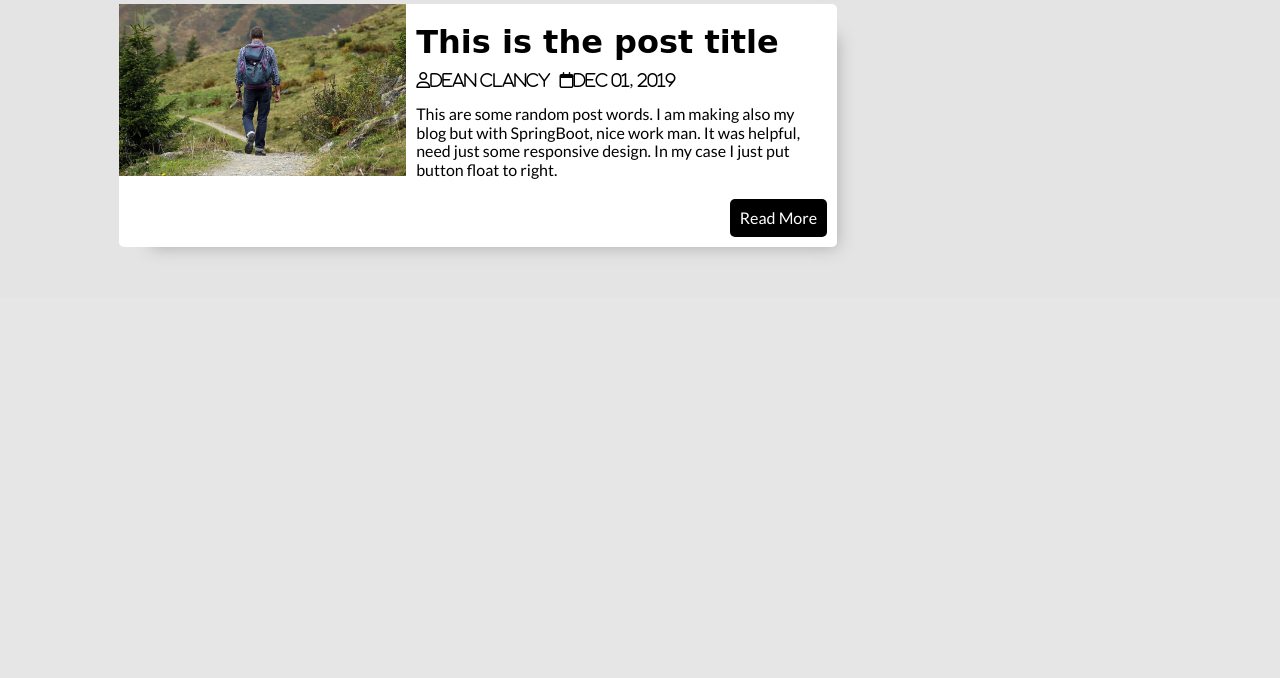
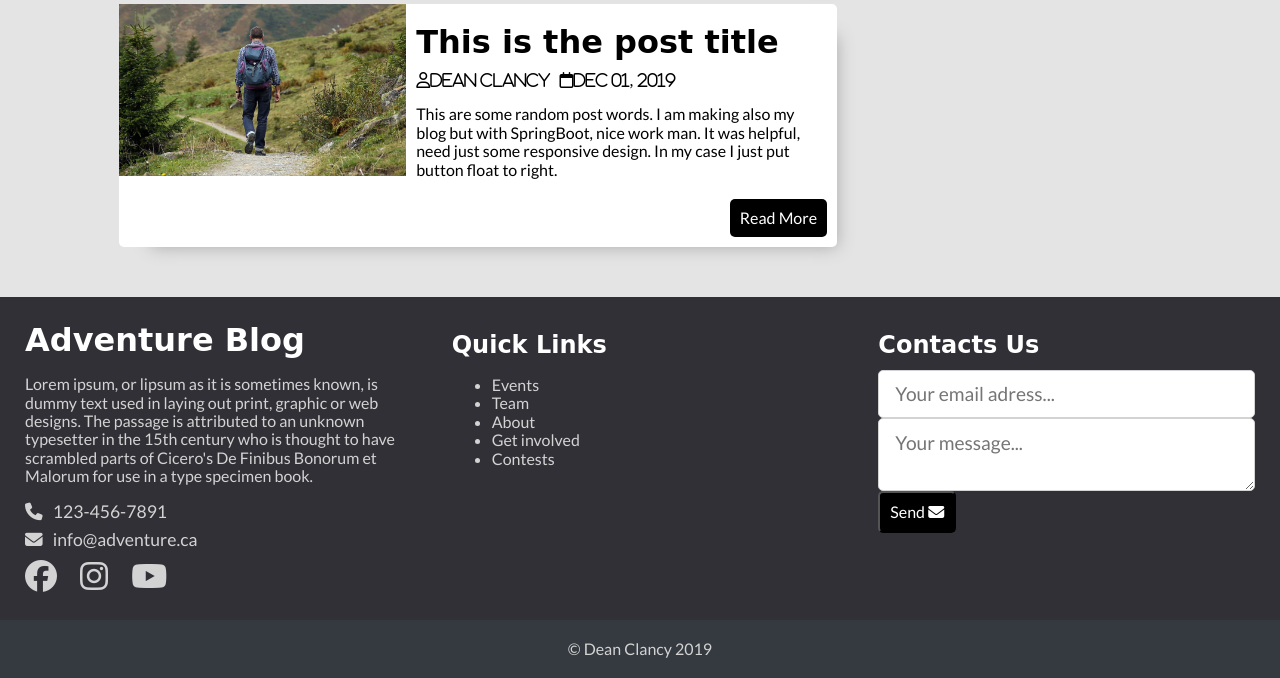
Before and after one commit to Clancinio/blog-website, a PHP site: page / in a window 1280 px wide. Shown: the part 1914-2592 px from the top of the page. Before the commit the page ends 2169 px from the top, so only its background shows below. Run offline with PHP 8.4, Linux system fonts and the light colour scheme; some libraries are stand-ins or nearby versions; some web fonts are replaced.

Commit message:
Added about section in footer

```diff
--- a/css/styles.css
+++ b/css/styles.css
@@ -329,6 +329,58 @@ nav .log-out:hover {
 }
 
 
+/***********************************
+            FOOTER
+***********************************/
+
+footer {
+    background-color: #303036;
+    color: #d3d3d3;
+}
+
+footer .footer-content {
+    display: flex;
+}
+
+footer .footer-content .footer-section {
+    flex: 1;
+    padding: 25px;
+}
+
+footer .footer-content h1,
+footer .footer-content h2 {
+    color: white;
+}
+
+footer .footer-content .about .contact span {
+    display: block;
+    font-size: 1.1rem;
+    margin-bottom: 8px;
+}
+
+footer .footer-content .about .social a {
+    font-size: 2rem;
+    margin-right: 20px;
+    margin-top: 20px;
+    transition: all .3s;
+}
+
+footer .footer-content .about .social a:hover {
+    color: white;
+    transition: all .3s;
+}
+
+footer .footer-bottom {
+    background-color: #343a40;
+    text-align: center;
+}
+
+footer .footer-bottom p {
+    margin: 0;
+    padding: 20px;
+}
+
+
 /***** MEDIA QUERIES *********/
 
 @media only screen and (max-width: 864px) {
--- a/index.html
+++ b/index.html
@@ -172,9 +172,60 @@
             <!-- End Side bar//-->
         </div>
 
-
     </div>
     <!-- // End Page Wrapper-->
+
+    <footer>
+        <div class="footer-content">
+            <div class="footer-section about">
+                <h1 class="logo-text"><span>Adventure</span> Blog</h1>
+                <p>Lorem ipsum, or lipsum as it is sometimes known, is dummy text used in laying out print, graphic or web designs. The passage is attributed to an unknown typesetter in the 15th century who is thought to have scrambled parts of Cicero's
+                    De Finibus Bonorum et Malorum for use in a type specimen book.</p>
+                <div class="contact">
+                    <span><i class="fas fa-phone"></i> &nbsp; 123-456-7891</span>
+                    <span><i class="fas fa-envelope"></i> &nbsp; info@adventure.ca</span>
+                </div>
+                <div class="social">
+                    <a href="#"><i class="fab fa-facebook"></i></a>
+                    <a href="#"><i class="fab fa-instagram"></i></a>
+                    <a href="#"><i class="fab fa-youtube"></i></a>
+                </div>
+            </div>
+            <div class="footer-section links">
+                <h2>Quick Links</h2>
+
+                <ul>
+                    <a href="">
+                        <li>Events</li>
+                    </a>
+                    <a href="">
+                        <li>Team</li>
+                    </a>
+                    <a href="">
+                        <li>About</li>
+                    </a>
+                    <a href="">
+                        <li>Get involved</li>
+                    </a>
+                    <a href="">
+                        <li>Contests</li>
+                    </a>
+                </ul>
+            </div>
+            <div class="footer-section contact-form">
+                <h2>Contacts Us</h2>
+                <form action="index.html" method="post">
+                    <input type="email" name="email" class="text-input contact-info" placeholder="Your email adress...">
+                    <textarea name="message" id="" class="text-input contact-input" placeholder="Your message..."></textarea>
+                    <button type="submit" class="btn btn-big">Send <i class="fas fa-envelope"></i></button>
+                </form>
+            </div>
+        </div>
+        <div class="footer-bottom">
+            <p>&copy; Dean Clancy 2019</p>
+        </div>
+    </footer>
+    <!-- // End Footer -->
 
     <!--JQuery-->
     <script src="https://cdnjs.cloudflare.com/ajax/libs/jquery/3.4.1/jquery.min.js" integrity="sha256-CSXorXvZcTkaix6Yvo6HppcZGetbYMGWSFlBw8HfCJo=" crossorigin="anonymous"></script>
```
